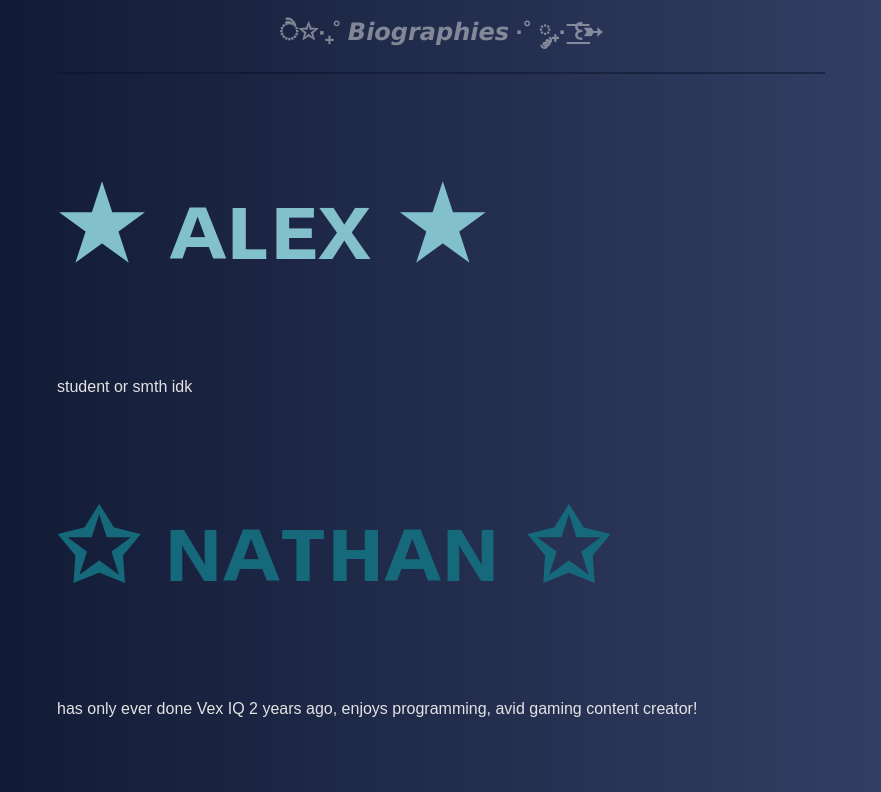
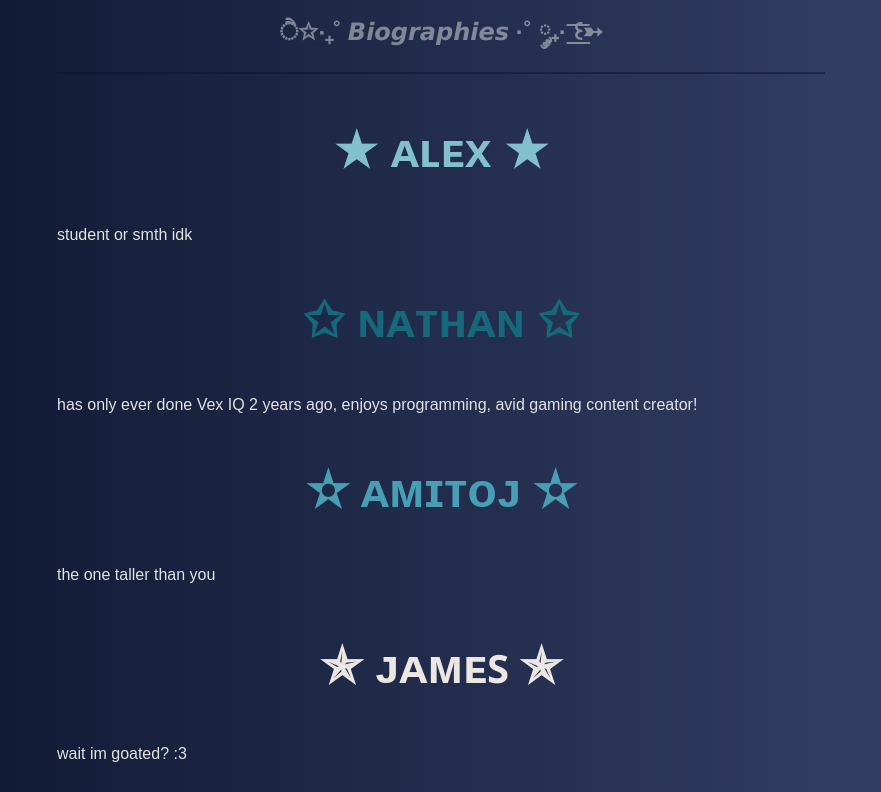
Before and after one commit to The-SQL-to-Water-H2O2/The-SQL-to-Water-H2O2.github.io, a plain HTML site: page index.html in a window 1280 px wide. Shown: the part 1320-2112 px from the top of the page, without its empty margins (199-1080 px from the left). Drawn offline with Linux system fonts and the light colour scheme.

Commit message:
Update style.css
size

```diff
--- a/css/style.css
+++ b/css/style.css
@@ -80,23 +80,27 @@ div {
 }
 
 .nathan {
-    color: #16697A;
-  font-size: 6em;
+   color: #16697A;
+  font-size: 3em;
+  text-align: center;
 }
 
 .amitoj {
-    color: #489FB5;
-  font-size: 6em;
+  color: #489FB5;
+  font-size: 3em;
+  text-align: center;
 }
 
 .alex {
-    color: #82C0CC;
-  font-size: 6em;
+   color: #82C0CC;
+  font-size: 3em;
+  text-align: center;
 }
 
 .james {
-    color: #EDE7E3;
-  font-size: 6em;
+   color: #EDE7E3;
+  font-size: 3em;
+  text-align: center;
 }
 
 .team-name{
```
